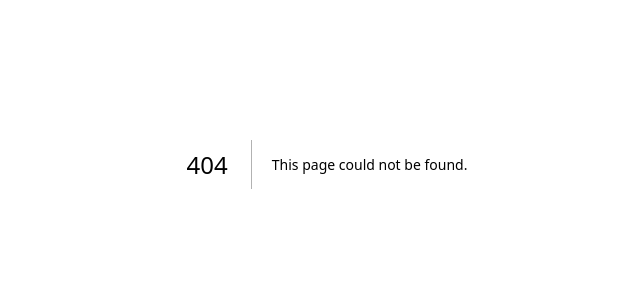
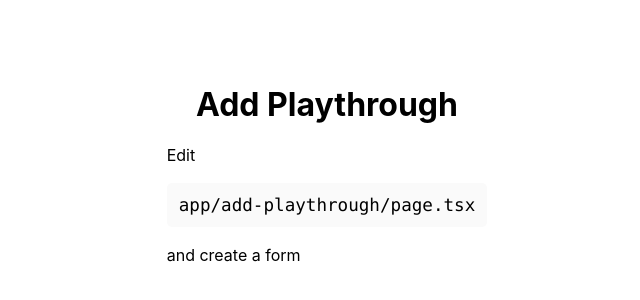
Before and after one commit to tommcgurl/beatnyeet, a Next.js app: page /add-playthrough in a window 1280 px wide. Before the commit this address had no page. Shown: the part 236-536 px from the top of the page, without its empty margins (313-953 px from the left). Built offline with nearby package versions, Linux system fonts and the light colour scheme.

Commit message:
Adding route for creating a playthrough

```diff
--- /dev/null
+++ b/app/add-playthrough/page.tsx
@@ -0,0 +1,18 @@
+import styles from '../page.module.css';
+
+async function fetchPlaythroughData() {
+  const playthroughs = await fetch("http://localhost:3000/api/playthroughs?include=game,user");
+  return playthroughs.json();
+}
+
+export default function AddPlaythrough() {
+
+  return (
+    <div className={styles.container}>
+      <main className={styles.main}>
+        <h1>Add Playthrough</h1>
+        <span>Edit <p className={styles.code}>app/add-playthrough/page.tsx</p> and create a form</span>
+      </main>
+    </div>
+  );
+}
```
